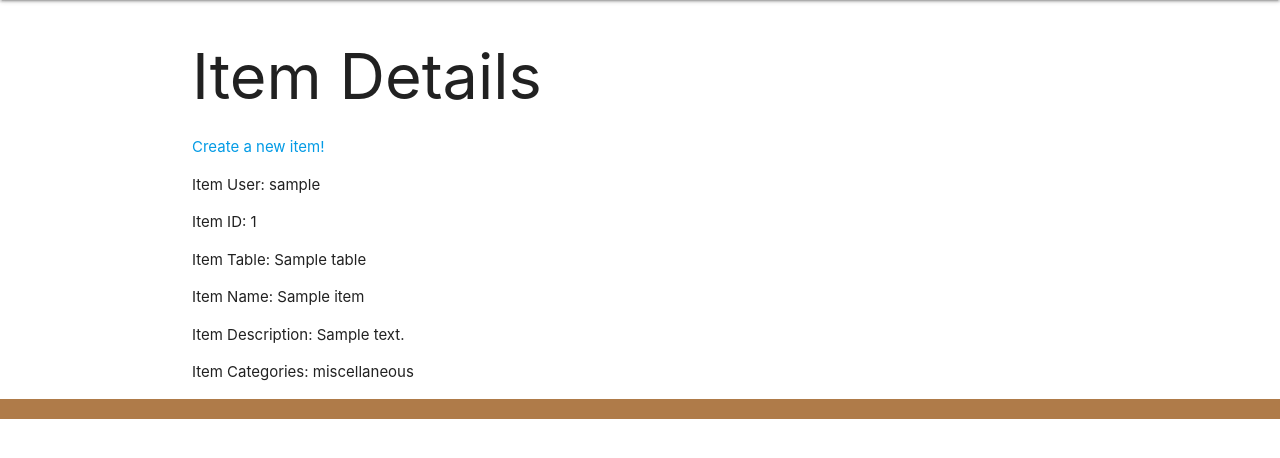
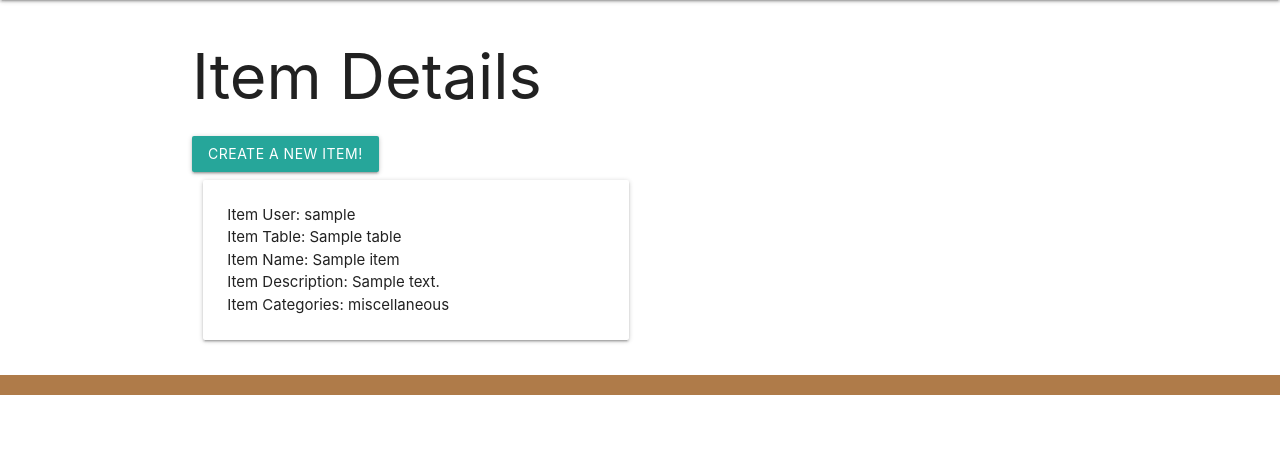
Before and after one commit to surysanchez/market-urself, a Django app: page /items/ in a window 1280 px wide. Shown: the part 64-522 px from the top of the page. Run offline with Django 5.2, Linux system fonts and the light colour scheme; a user stored in the database is signed in; tables that the repository leaves empty hold one stand-in row (values such as "Sample post").

Commit message:
updating detail item's page html

```diff
--- a/main_app/models.py
+++ b/main_app/models.py
@@ -70,7 +70,7 @@ class Item(models.Model):
         return f'{self.item_name}'
 
     def get_absolute_url(self):
-        return reverse('items_detail')
+        return reverse('items_detail', kwargs={'pk': self.id})
 
 
 class Order(models.Model):
--- a/main_app/templates/items/detail.html
+++ b/main_app/templates/items/detail.html
@@ -3,15 +3,24 @@
 {% block content %}
 <h1>Item Details</h1>
 
-<a href="{% url 'items_create' %}">Create a new item!</a>
+<a class="btn" href="{% url 'items_create' %}">Create a new item!</a>
 
-{% for item in items%}
+<div class="row">
+  <div class="col s6">
+    <div class="card">
+      <div class="card-content" class="'flow-text">
+        {% for item in items%}
   <p>Item User: {{ item.user }}</p>
-  <p>Item ID: {{ item.id }}</p>
+  <!-- <p>Item ID: {{ item.id }}</p> -->
   <p>Item Table: {{ item.table }}</p>
   <p>Item Name: {{ item.item_name }}</p>
   <p>Item Description: {{ item.item_description }}</p>
   <p>Item Categories: {{ item.category }}</p>
 {% endfor %}
+      </div>
+    </div>
+  </div>
+</div>
+
 
 {% endblock %}
--- a/main_app/views.py
+++ b/main_app/views.py
@@ -47,7 +47,7 @@ class ItemCreate(CreateView):
 
 class ItemUpdate(UpdateView):
   model = Item
-  fields = '__all__'
+  fields = ['item_name', 'item_price','item_desciption']
 
 class ItemDelete(DeleteView):
   model = Item
```
